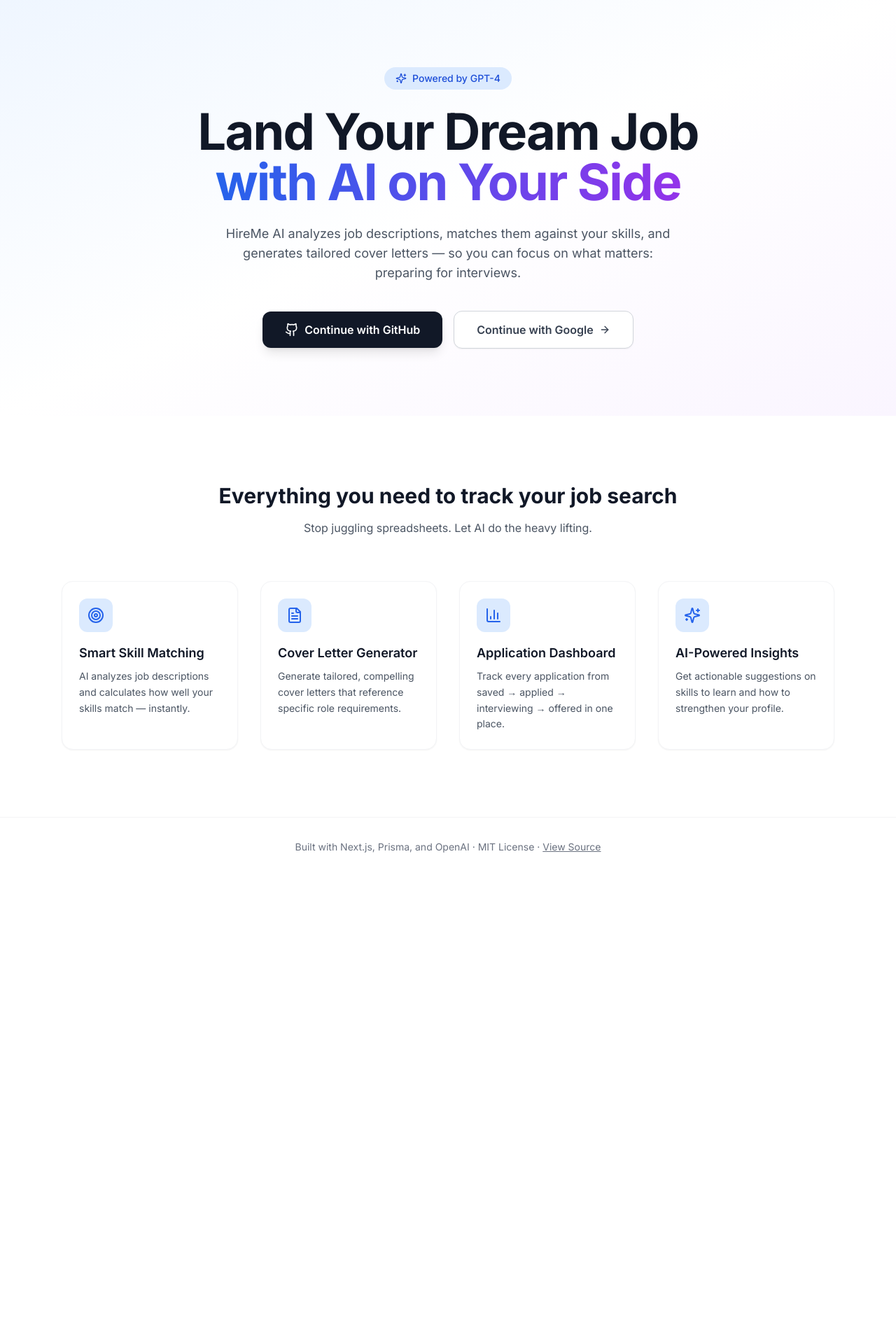
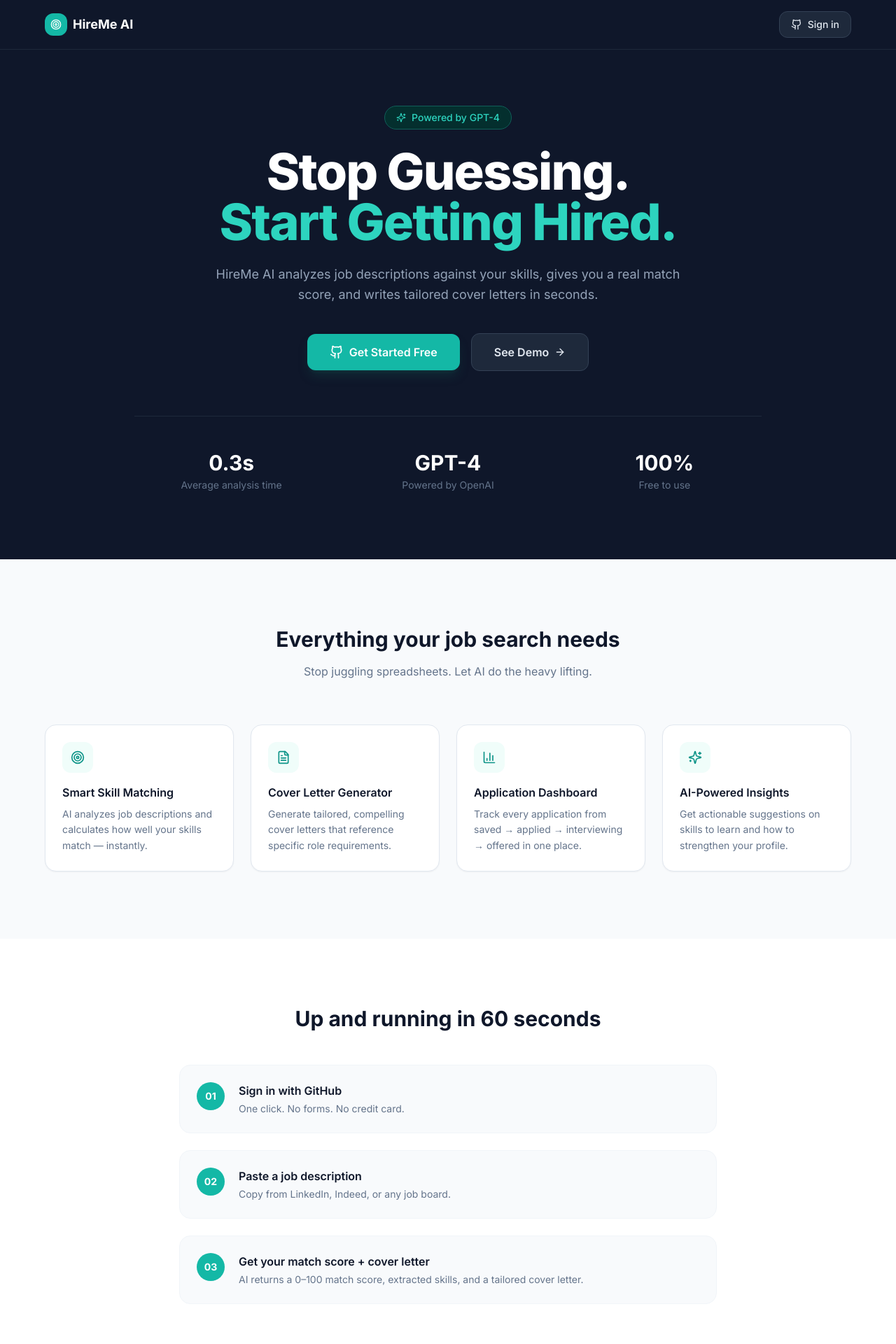
Before and after one commit to kelsonbrito50/hireme-ai, a Next.js app: page / in a window 1280 px wide. Shown: the top 1920 px of the page at 70% size. Before the commit the page ends 1252 px from the top, so only its background shows below. Built offline with nearby package versions, Linux system fonts and the light colour scheme; no server answers.

Commit message:
design: professional dark navy + teal palette (no more generic AI colors)

```diff
--- a/src/app/globals.css
+++ b/src/app/globals.css
@@ -5,43 +5,43 @@
 @layer base {
   :root {
     --background: 0 0% 100%;
-    --foreground: 222.2 84% 4.9%;
+    --foreground: 222 47% 11%;
     --card: 0 0% 100%;
-    --card-foreground: 222.2 84% 4.9%;
-    --primary: 221.2 83.2% 53.3%;
-    --primary-foreground: 210 40% 98%;
-    --secondary: 210 40% 96.1%;
-    --secondary-foreground: 222.2 47.4% 11.2%;
-    --muted: 210 40% 96.1%;
-    --muted-foreground: 215.4 16.3% 46.9%;
-    --accent: 210 40% 96.1%;
-    --accent-foreground: 222.2 47.4% 11.2%;
-    --destructive: 0 84.2% 60.2%;
-    --destructive-foreground: 210 40% 98%;
-    --border: 214.3 31.8% 91.4%;
-    --input: 214.3 31.8% 91.4%;
-    --ring: 221.2 83.2% 53.3%;
+    --card-foreground: 222 47% 11%;
+    --primary: 174 77% 31%;
+    --primary-foreground: 0 0% 100%;
+    --secondary: 210 20% 96%;
+    --secondary-foreground: 222 47% 11%;
+    --muted: 210 20% 96%;
+    --muted-foreground: 215 16% 47%;
+    --accent: 174 50% 92%;
+    --accent-foreground: 174 77% 20%;
+    --destructive: 0 84% 60%;
+    --destructive-foreground: 0 0% 100%;
+    --border: 214 32% 91%;
+    --input: 214 32% 91%;
+    --ring: 174 77% 31%;
     --radius: 0.75rem;
   }
 
   .dark {
-    --background: 222.2 84% 4.9%;
+    --background: 222 47% 7%;
     --foreground: 210 40% 98%;
-    --card: 222.2 84% 4.9%;
+    --card: 222 47% 10%;
     --card-foreground: 210 40% 98%;
-    --primary: 217.2 91.2% 59.8%;
-    --primary-foreground: 222.2 47.4% 11.2%;
-    --secondary: 217.2 32.6% 17.5%;
+    --primary: 174 72% 42%;
+    --primary-foreground: 0 0% 100%;
+    --secondary: 217 33% 17%;
     --secondary-foreground: 210 40% 98%;
-    --muted: 217.2 32.6% 17.5%;
-    --muted-foreground: 215 20.2% 65.1%;
-    --accent: 217.2 32.6% 17.5%;
+    --muted: 217 33% 17%;
+    --muted-foreground: 215 20% 65%;
+    --accent: 217 33% 17%;
     --accent-foreground: 210 40% 98%;
-    --destructive: 0 62.8% 30.6%;
+    --destructive: 0 63% 31%;
     --destructive-foreground: 210 40% 98%;
-    --border: 217.2 32.6% 17.5%;
-    --input: 217.2 32.6% 17.5%;
-    --ring: 224.3 76.3% 48%;
+    --border: 217 33% 17%;
+    --input: 217 33% 17%;
+    --ring: 174 72% 42%;
   }
 }
 
--- a/src/app/page.tsx
+++ b/src/app/page.tsx
@@ -10,6 +10,7 @@ import {
   BarChart3,
   ArrowRight,
   Github,
+  CheckCircle2,
 } from "lucide-react";
 
 const features = [
@@ -39,6 +40,12 @@ const features = [
   },
 ];
 
+const stats = [
+  { value: "0.3s", label: "Average analysis time" },
+  { value: "GPT-4", label: "Powered by OpenAI" },
+  { value: "100%", label: "Free to use" },
+];
+
 export default function LandingPage() {
   const { data: session, status } = useSession();
   const router = useRouter();
@@ -51,92 +58,171 @@ export default function LandingPage() {
 
   if (status === "loading") {
     return (
-      <div className="flex min-h-screen items-center justify-center">
-        <div className="h-8 w-8 animate-spin rounded-full border-4 border-primary border-t-transparent" />
+      <div className="flex min-h-screen items-center justify-center bg-slate-900">
+        <div className="h-8 w-8 animate-spin rounded-full border-4 border-teal-500 border-t-transparent" />
       </div>
     );
   }
 
   return (
-    <div className="min-h-screen">
-      {/* Hero */}
-      <header className="relative overflow-hidden">
-        <div className="absolute inset-0 bg-gradient-to-br from-blue-50 via-white to-purple-50" />
-        <div className="relative mx-auto max-w-6xl px-6 py-24 text-center">
-          <div className="mb-6 inline-flex items-center gap-2 rounded-full bg-blue-100 px-4 py-1.5 text-sm font-medium text-blue-700">
-            <Sparkles className="h-4 w-4" />
+    <div className="min-h-screen bg-white">
+      {/* Nav */}
+      <nav className="border-b border-slate-800 bg-slate-900 px-6 py-4">
+        <div className="mx-auto flex max-w-6xl items-center justify-between">
+          <div className="flex items-center gap-2">
+            <div className="flex h-8 w-8 items-center justify-center rounded-lg bg-teal-500">
+              <Target className="h-4 w-4 text-white" />
+            </div>
+            <span className="text-lg font-bold text-white">HireMe AI</span>
+          </div>
+          <button
+            onClick={() => signIn("github")}
+            className="inline-flex items-center gap-2 rounded-lg border border-slate-700 bg-slate-800 px-4 py-2 text-sm font-medium text-slate-200 transition hover:border-slate-600 hover:bg-slate-700"
+          >
+            <Github className="h-4 w-4" />
+            Sign in
+          </button>
+        </div>
+      </nav>
+
+      {/* Hero — dark navy */}
+      <header className="bg-slate-900 px-6 pb-24 pt-20">
+        <div className="mx-auto max-w-4xl text-center">
+          <div className="mb-6 inline-flex items-center gap-2 rounded-full border border-teal-800 bg-teal-950 px-4 py-1.5 text-sm font-medium text-teal-400">
+            <Sparkles className="h-3.5 w-3.5" />
             Powered by GPT-4
           </div>
 
-          <h1 className="mb-6 text-5xl font-bold tracking-tight text-gray-900 sm:text-6xl lg:text-7xl">
-            Land Your Dream Job
+          <h1 className="mb-6 text-5xl font-extrabold tracking-tight text-white sm:text-6xl lg:text-7xl">
+            Stop Guessing.
             <br />
-            <span className="bg-gradient-to-r from-blue-600 to-purple-600 bg-clip-text text-transparent">
-              with AI on Your Side
-            </span>
+            <span className="text-teal-400">Start Getting Hired.</span>
           </h1>
 
-          <p className="mx-auto mb-10 max-w-2xl text-lg text-gray-600">
-            HireMe AI analyzes job descriptions, matches them against your
-            skills, and generates tailored cover letters — so you can focus on
-            what matters: preparing for interviews.
+          <p className="mx-auto mb-10 max-w-2xl text-lg leading-relaxed text-slate-400">
+            HireMe AI analyzes job descriptions against your skills, gives you
+            a real match score, and writes tailored cover letters in seconds.
           </p>
 
           <div className="flex flex-col items-center gap-4 sm:flex-row sm:justify-center">
             <button
               onClick={() => signIn("github")}
-              className="inline-flex items-center gap-2 rounded-xl bg-gray-900 px-8 py-3.5 text-base font-semibold text-white shadow-lg transition hover:bg-gray-800"
+              className="inline-flex items-center gap-2 rounded-xl bg-teal-500 px-8 py-3.5 text-base font-semibold text-white shadow-lg shadow-teal-900/40 transition hover:bg-teal-400"
             >
               <Github className="h-5 w-5" />
-              Continue with GitHub
+              Get Started Free
             </button>
             <button
-              onClick={() => signIn("google")}
-              className="inline-flex items-center gap-2 rounded-xl border border-gray-300 bg-white px-8 py-3.5 text-base font-semibold text-gray-700 shadow-sm transition hover:bg-gray-50"
+              onClick={() => signIn("github")}
+              className="inline-flex items-center gap-2 rounded-xl border border-slate-700 bg-slate-800 px-8 py-3.5 text-base font-semibold text-slate-200 transition hover:border-slate-600 hover:bg-slate-700"
             >
-              Continue with Google
+              See Demo
               <ArrowRight className="h-4 w-4" />
             </button>
+          </div>
+
+          {/* Stats */}
+          <div className="mt-16 grid grid-cols-3 gap-8 border-t border-slate-800 pt-12">
+            {stats.map((stat) => (
+              <div key={stat.label}>
+                <p className="text-3xl font-bold text-white">{stat.value}</p>
+                <p className="mt-1 text-sm text-slate-500">{stat.label}</p>
+              </div>
+            ))}
           </div>
         </div>
       </header>
 
       {/* Features */}
-      <section className="mx-auto max-w-6xl px-6 py-24">
-        <h2 className="mb-4 text-center text-3xl font-bold text-gray-900">
-          Everything you need to track your job search
+      <section className="bg-slate-50 px-6 py-24">
+        <div className="mx-auto max-w-6xl">
+          <div className="mb-16 text-center">
+            <h2 className="mb-4 text-3xl font-bold text-slate-900">
+              Everything your job search needs
             </h2>
-        <p className="mb-16 text-center text-gray-600">
+            <p className="text-slate-500">
               Stop juggling spreadsheets. Let AI do the heavy lifting.
             </p>
+          </div>
 
-        <div className="grid gap-8 sm:grid-cols-2 lg:grid-cols-4">
+          <div className="grid gap-6 sm:grid-cols-2 lg:grid-cols-4">
             {features.map((feature) => (
               <div
                 key={feature.title}
-              className="rounded-2xl border border-gray-100 bg-white p-6 shadow-sm transition hover:shadow-md"
+                className="rounded-2xl border border-slate-200 bg-white p-6 shadow-sm transition hover:shadow-md"
               >
-              <div className="mb-4 flex h-12 w-12 items-center justify-center rounded-xl bg-blue-100">
-                <feature.icon className="h-6 w-6 text-blue-600" />
+                <div className="mb-4 flex h-11 w-11 items-center justify-center rounded-xl bg-teal-50">
+                  <feature.icon className="h-5 w-5 text-teal-600" />
                 </div>
-              <h3 className="mb-2 text-lg font-semibold text-gray-900">
+                <h3 className="mb-2 text-base font-semibold text-slate-900">
                   {feature.title}
                 </h3>
-              <p className="text-sm leading-relaxed text-gray-600">
+                <p className="text-sm leading-relaxed text-slate-500">
                   {feature.description}
                 </p>
               </div>
             ))}
           </div>
+        </div>
+      </section>
+
+      {/* How it works */}
+      <section className="px-6 py-24">
+        <div className="mx-auto max-w-3xl text-center">
+          <h2 className="mb-12 text-3xl font-bold text-slate-900">
+            Up and running in 60 seconds
+          </h2>
+          <div className="space-y-6 text-left">
+            {[
+              { step: "01", title: "Sign in with GitHub", desc: "One click. No forms. No credit card." },
+              { step: "02", title: "Paste a job description", desc: "Copy from LinkedIn, Indeed, or any job board." },
+              { step: "03", title: "Get your match score + cover letter", desc: "AI returns a 0–100 match score, extracted skills, and a tailored cover letter." },
+            ].map((item) => (
+              <div key={item.step} className="flex items-start gap-5 rounded-2xl border border-slate-100 bg-slate-50 p-6">
+                <span className="flex h-10 w-10 shrink-0 items-center justify-center rounded-full bg-teal-500 text-sm font-bold text-white">
+                  {item.step}
+                </span>
+                <div>
+                  <p className="font-semibold text-slate-900">{item.title}</p>
+                  <p className="mt-1 text-sm text-slate-500">{item.desc}</p>
+                </div>
+              </div>
+            ))}
+          </div>
+        </div>
+      </section>
+
+      {/* CTA */}
+      <section className="bg-slate-900 px-6 py-20 text-center">
+        <div className="mx-auto max-w-2xl">
+          <div className="mb-4 flex justify-center gap-1">
+            {[...Array(5)].map((_, i) => (
+              <CheckCircle2 key={i} className="h-5 w-5 text-teal-400" />
+            ))}
+          </div>
+          <h2 className="mb-4 text-3xl font-bold text-white">
+            Ready to land your next role?
+          </h2>
+          <p className="mb-8 text-slate-400">
+            Join developers using HireMe AI to apply smarter, not harder.
+          </p>
+          <button
+            onClick={() => signIn("github")}
+            className="inline-flex items-center gap-2 rounded-xl bg-teal-500 px-8 py-3.5 text-base font-semibold text-white shadow-lg shadow-teal-900/40 transition hover:bg-teal-400"
+          >
+            <Github className="h-5 w-5" />
+            Get Started Free
+          </button>
+        </div>
       </section>
 
       {/* Footer */}
-      <footer className="border-t border-gray-100 py-8 text-center text-sm text-gray-500">
+      <footer className="border-t border-slate-800 bg-slate-900 py-8 text-center text-sm text-slate-500">
         <p>
-          Built with Next.js, Prisma, and OpenAI · MIT License ·{" "}
+          Built with Next.js · Prisma · OpenAI · Neon · MIT License ·{" "}
           <a
             href="https://github.com/kelsonbrito50/hireme-ai"
-            className="underline hover:text-gray-700"
+            className="text-teal-500 transition hover:text-teal-400"
           >
             View Source
           </a>
```
Lines whose indentation alone changed are shown as unchanged.
